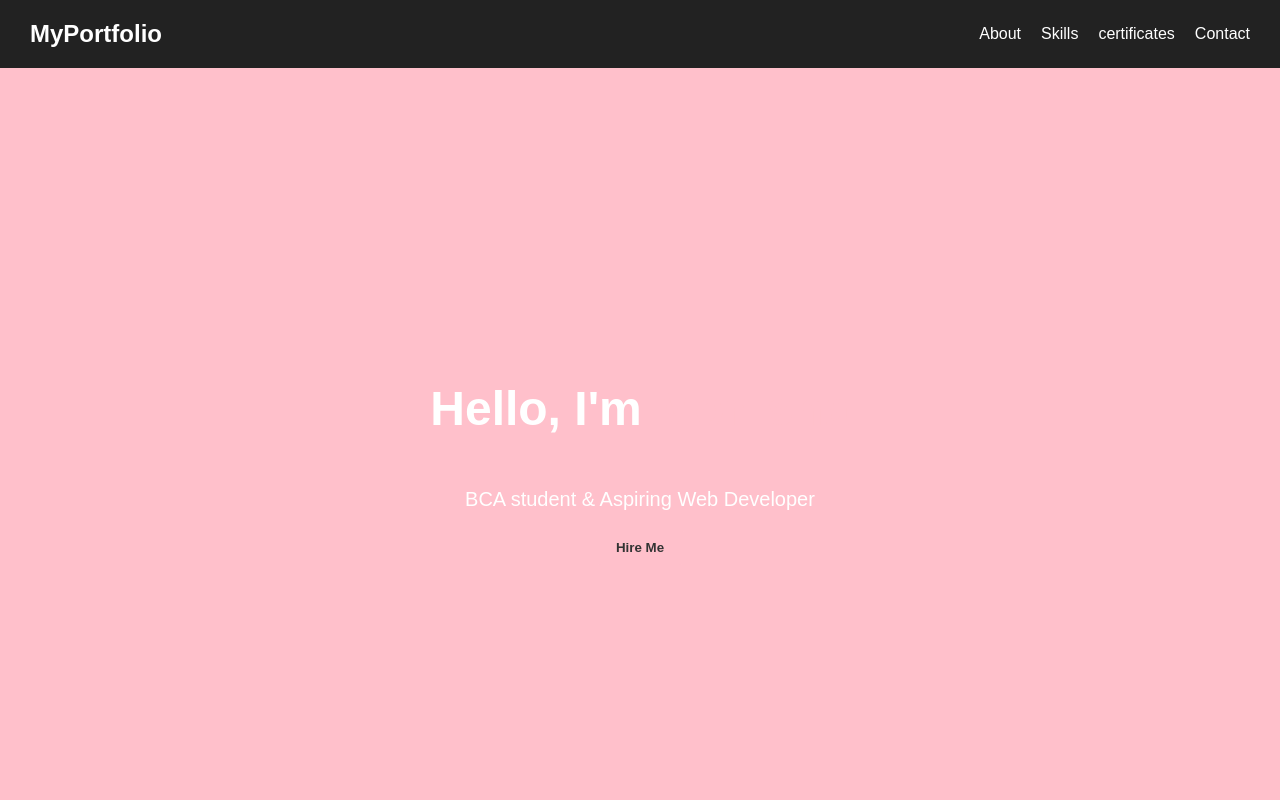
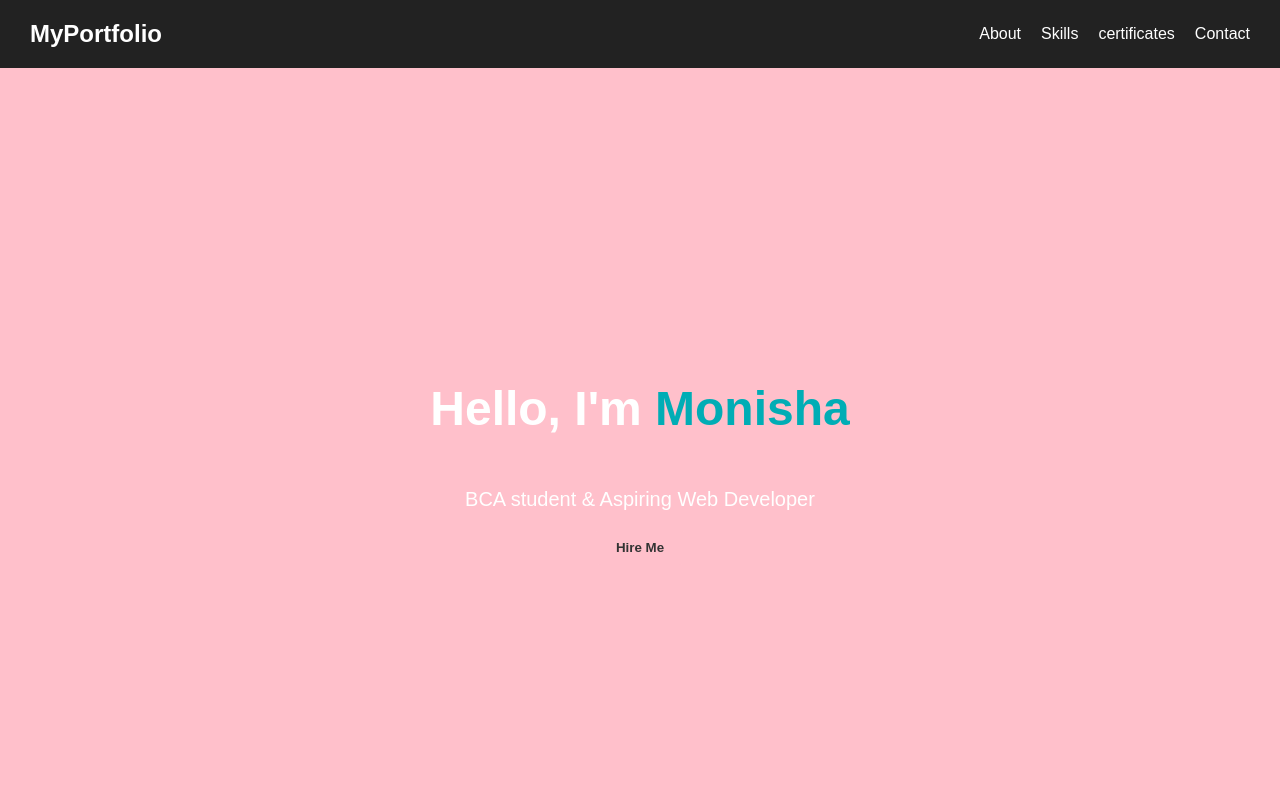
Before and after one commit to 24h315-spec/my-server, a plain HTML site: page index.html in a window 1280 px wide. Shown: the top 800 px of the page. Drawn offline with Linux system fonts and the light colour scheme.

Commit message:
Update index.html

```diff
--- a/index.html
+++ b/index.html
@@ -182,7 +182,7 @@ h2 {
 
     .hero span {
 
-      color: pink;
+      color:#00adb5;
 
     }
 
@@ -423,7 +423,7 @@ h2 {
 
   <section class="hero">
 
-    <h2>Hello, I'm <span>Monisha</span></h2>
+    <h2>Hello, I'm <span> Monisha </span></h2>
 
     <p>BCA student & Aspiring Web Developer</p>
 
```
